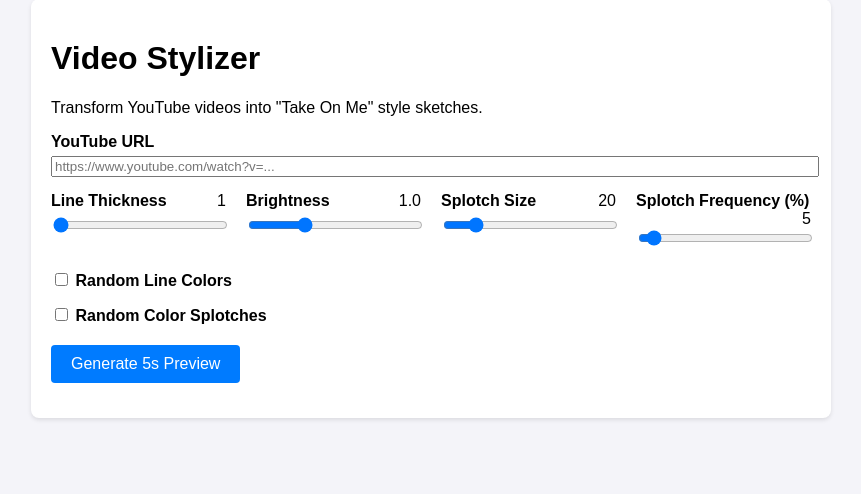
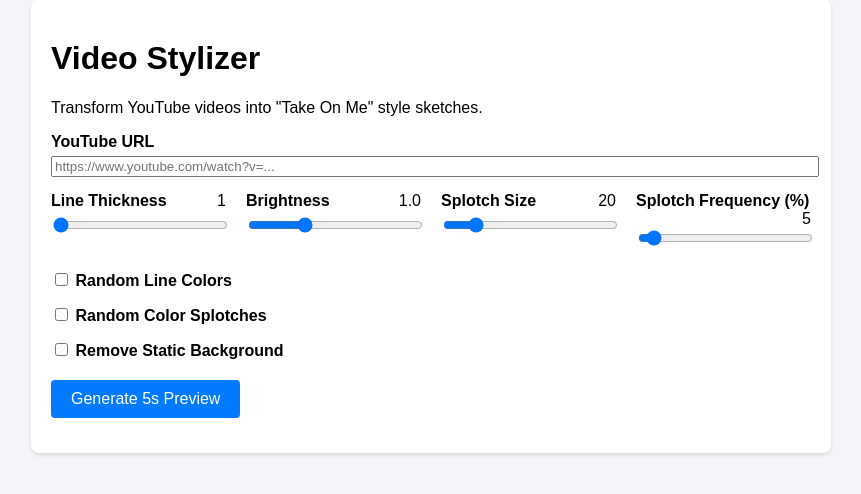
Before and after one commit to areninger-lab/vid, a Flask app: page / in a window 1280 px wide. Shown: the part 21-515 px from the top of the page, without its empty margins (209-1070 px from the left). Run offline with Flask 3, Linux system fonts and the light colour scheme.

Commit message:
Implement background removal and multi-directional drips
- Added 'Remove Static Background' feature using OpenCV BackgroundSubtractorMOG2.
- Updated paint drip logic to have 1 or 2 tails in random directions.
- Integrated background removal checkbox into the web UI.

Co-authored-by: areninger-lab <268759873+areninger-lab@users.noreply.github.com>

```diff
--- a/app.py
+++ b/app.py
@@ -29,7 +29,7 @@ app.config['OUTPUT_FOLDER'] = OUTPUT_FOLDER
 # Job store (in-memory for this personal tool)
 jobs = {}
 
-def run_job(job_id, url, thickness, brightness, random_line_color, random_splotches, splotch_size, splotch_frequency, is_preview):
+def run_job(job_id, url, thickness, brightness, random_line_color, random_splotches, splotch_size, splotch_frequency, remove_background, is_preview):
     try:
         logger.info(f"Starting job {job_id} (Preview: {is_preview}) for URL: {url}")
 
@@ -44,7 +44,8 @@ def run_job(job_id, url, thickness, brightness, random_line_color, random_splotc
         duration = 5 if is_preview else None
         process_video(video_path, output_path, thickness, brightness,
                       random_line_color, random_splotches,
-                      splotch_size, splotch_frequency, duration)
+                      splotch_size, splotch_frequency,
+                      remove_background, duration)
 
         if os.path.exists(output_path):
             jobs[job_id]['status'] = 'completed'
@@ -71,6 +72,7 @@ def submit():
     random_splotches = bool(data.get('random_splotches', False))
     splotch_size = int(data.get('splotch_size', 20))
     splotch_frequency = int(data.get('splotch_frequency', 5))
+    remove_background = bool(data.get('remove_background', False))
     is_preview = data.get('preview', True)
 
     job_id = str(uuid.uuid4())
@@ -84,7 +86,8 @@ def submit():
     thread = threading.Thread(target=run_job, args=(
         job_id, url, thickness, brightness,
         random_line_color, random_splotches,
-        splotch_size, splotch_frequency, is_preview
+        splotch_size, splotch_frequency,
+        remove_background, is_preview
     ))
     thread.start()
 
--- a/templates/index.html
+++ b/templates/index.html
@@ -53,6 +53,9 @@
         <div class="form-group">
             <label><input type="checkbox" id="random-splotches"> Random Color Splotches</label>
         </div>
+        <div class="form-group">
+            <label><input type="checkbox" id="remove-background"> Remove Static Background</label>
+        </div>
 
         <div class="form-group" style="margin-top: 20px;">
             <button id="btn-preview">Generate 5s Preview</button>
@@ -85,6 +88,7 @@
                 random_splotches: document.getElementById('random-splotches').checked,
                 splotch_size: document.getElementById('splotch-size').value,
                 splotch_frequency: document.getElementById('splotch-freq').value,
+                remove_background: document.getElementById('remove-background').checked,
                 preview: true
             };
 
@@ -144,6 +148,7 @@
                 random_splotches: document.getElementById('random-splotches').checked,
                 splotch_size: document.getElementById('splotch-size').value,
                 splotch_frequency: document.getElementById('splotch-freq').value,
+                remove_background: document.getElementById('remove-background').checked,
                 preview: false
             };
 
```
Also changed, not shown: processor.py (+24 -3 lines), 2 other files.
